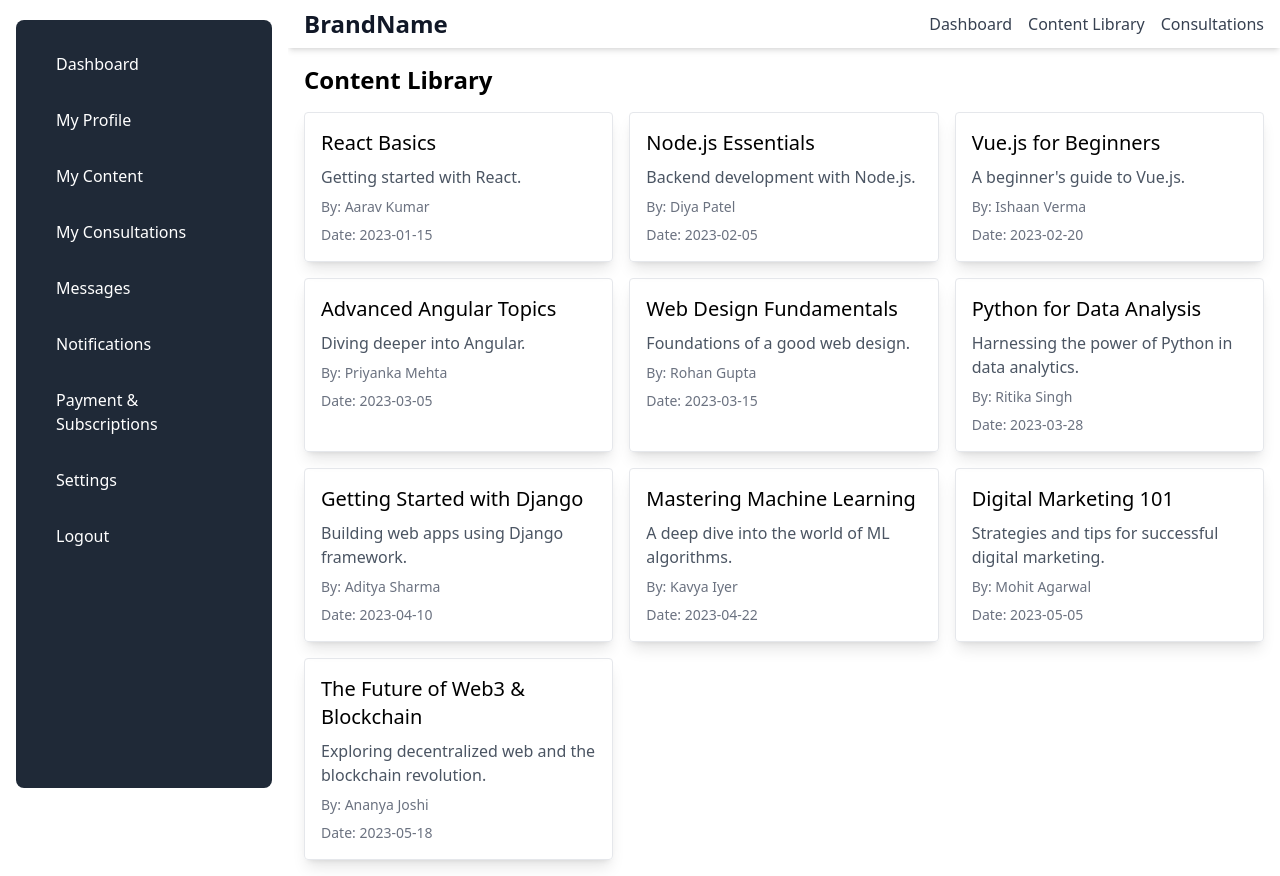
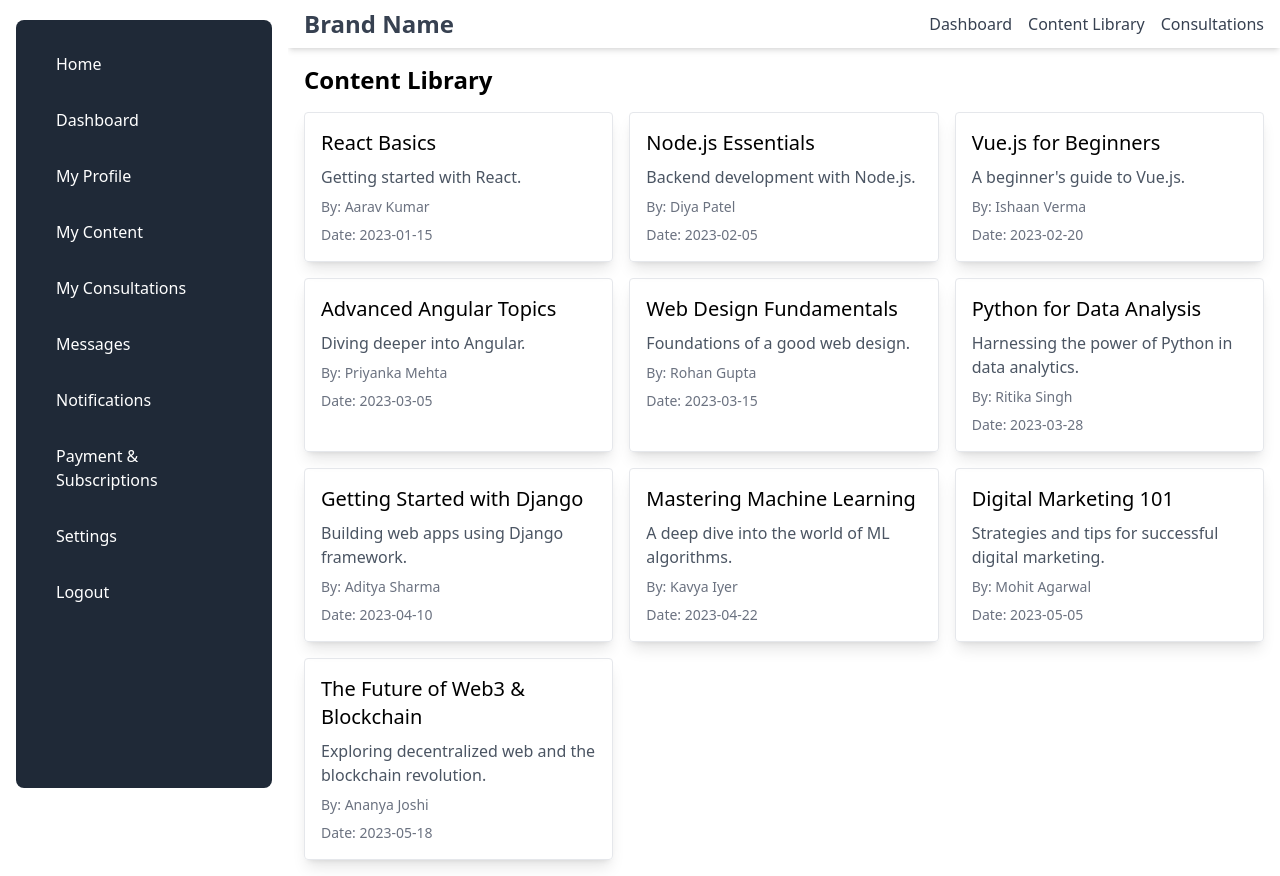
Before and after one commit to thefullstacktrainer/consultation_platform, a React (Create React App) app in the folder frontend/: page /content-library in a window 1280 px wide. Built offline with nearby package versions, Linux system fonts and the light colour scheme.

Commit message:
Home page

```diff
--- a/frontend/src/App.js
+++ b/frontend/src/App.js
@@ -18,6 +18,7 @@ import ContentLibrary from './components/ContentLibrary';
 import Consultations from './components/Consultations';
 import Navbar from './components/Navbar';
 import Dashboard from './components/Dashboard';
+import Home from './components/Home';
 
 function App() {
   return (
@@ -30,7 +31,8 @@ function App() {
             <Navbar />
             <div className="flex-grow overflow-y-auto">
               <Routes>
-                <Route path="/" element={<Dashboard />} />
+                <Route path="/" element={<Home />} />
+                <Route path="/dashboard" element={<Dashboard />} />
                 <Route path="/my-profile" element={<MyProfile />} />
                 <Route path="/my-content" element={<MyContent />} />
                 <Route path="/my-consultations" element={<MyConsultations />} />
--- a/frontend/src/components/Navbar.js
+++ b/frontend/src/components/Navbar.js
@@ -10,9 +10,10 @@ const Navbar = () => {
         <div className="bg-white text-gray-800 shadow-md w-full sticky top-0 z-10">
             <div className="container mx-auto px-4 py-2">
                 <div className="flex items-center justify-between">
-                    <div className="text-2xl font-semibold text-gray-900">BrandName</div>
+                    <div className="text-2xl font-semibold text-gray-900">
+                        <Link to="/" className="text-gray-700 hover:text-gray-900">Brand Name</Link></div>
                     <div className="hidden md:flex space-x-4">
-                        <Link to="/" className="text-gray-700 hover:text-gray-900">Dashboard</Link>
+                        <Link to="/dashboard" className="text-gray-700 hover:text-gray-900">Dashboard</Link>
                         <Link to="/content-library" className="text-gray-700 hover:text-gray-900">Content Library</Link>
                         <Link to="/consultations" className="text-gray-700 hover:text-gray-900">Consultations</Link>
                         {/* ... add other routes as necessary ... */}
--- a/frontend/src/components/Sidebar.js
+++ b/frontend/src/components/Sidebar.js
@@ -9,7 +9,8 @@ function Sidebar() {
         <div className="p-4 bg-white">
             <div className="bg-gray-800 overflow-y-auto w-64 h-[calc(100vh-32px)] mt-1 mb-1 rounded-lg text-white p-6">
                 <nav className="space-y-4">
-                    <Link className="block py-2 px-4 hover:bg-gray-700 transition duration-200" to="/">Dashboard</Link>
+                    <Link className="block py-2 px-4 hover:bg-gray-700 transition duration-200" to="/">Home</Link>
+                    <Link className="block py-2 px-4 hover:bg-gray-700 transition duration-200" to="/dashboard">Dashboard</Link>
                     <Link className="block py-2 px-4 hover:bg-gray-700 transition duration-200" to="/my-profile">My Profile</Link>
                     <Link className="block py-2 px-4 hover:bg-gray-700 transition duration-200" to="/my-content">My Content</Link>
                     <Link className="block py-2 px-4 hover:bg-gray-700 transition duration-200" to="/my-consultations">My Consultations</Link>
```
